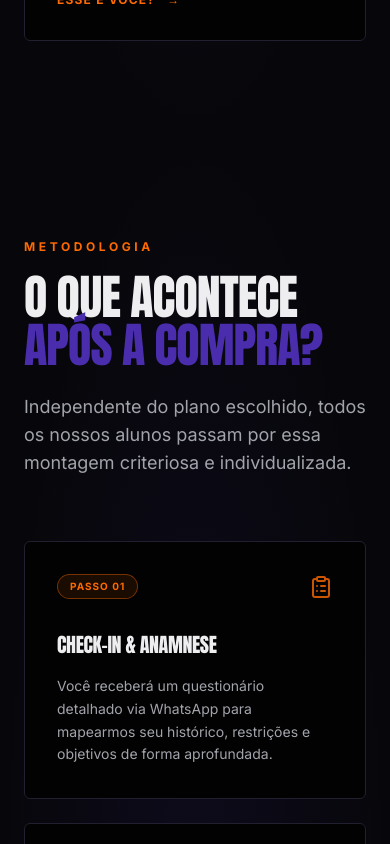
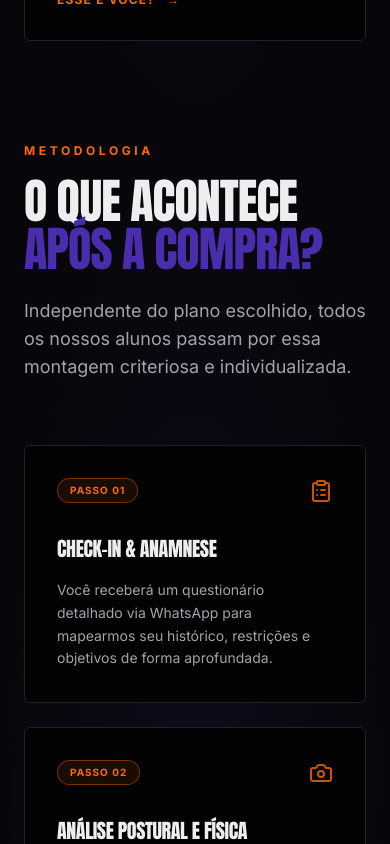
Before and after one commit to lucio-bytes/consultoria-personal-juan, a React (Vite) app: page / in a window 390 px wide. Shown: the part 5560-6404 px from the top of the page. Built offline with nearby package versions, Linux system fonts and the light colour scheme.

Commit message:
style: adjust section padding and improve text formatting in StepsSection

```diff
--- a/src/components/landing/StepsSection.tsx
+++ b/src/components/landing/StepsSection.tsx
@@ -30,7 +30,7 @@ const steps = [
 
 export const StepsSection = () => {
   return (
-    <section id="metodologia" className="relative overflow-hidden bg-surface py-24 md:py-32">
+    <section id="metodologia" className="relative overflow-hidden bg-surface pb-24 md:py-32">
       <div className="absolute inset-0 opacity-30" style={{ background: "var(--gradient-glow)" }} />
       <div className="relative mx-auto max-w-7xl px-6">
         <motion.div
@@ -48,7 +48,8 @@ export const StepsSection = () => {
             <span className="text-purple">após a compra?</span>
           </h2>
           <p className="mt-6 text-lg text-muted-foreground">
-            Independente do plano escolhido, todos os nossos alunos passam por essa montagem criteriosa e individualizada.
+            Independente do plano escolhido, todos os nossos alunos passam por essa montagem
+            criteriosa e individualizada.
           </p>
         </motion.div>
 
@@ -72,7 +73,9 @@ export const StepsSection = () => {
                 </div>
 
                 <h3 className="mt-2 text-xl text-foreground md:text-2xl">{step.title}</h3>
-                <p className="mt-4 flex-1 text-sm leading-relaxed text-muted-foreground">{step.description}</p>
+                <p className="mt-4 flex-1 text-sm leading-relaxed text-muted-foreground">
+                  {step.description}
+                </p>
               </motion.div>
             );
           })}
```
